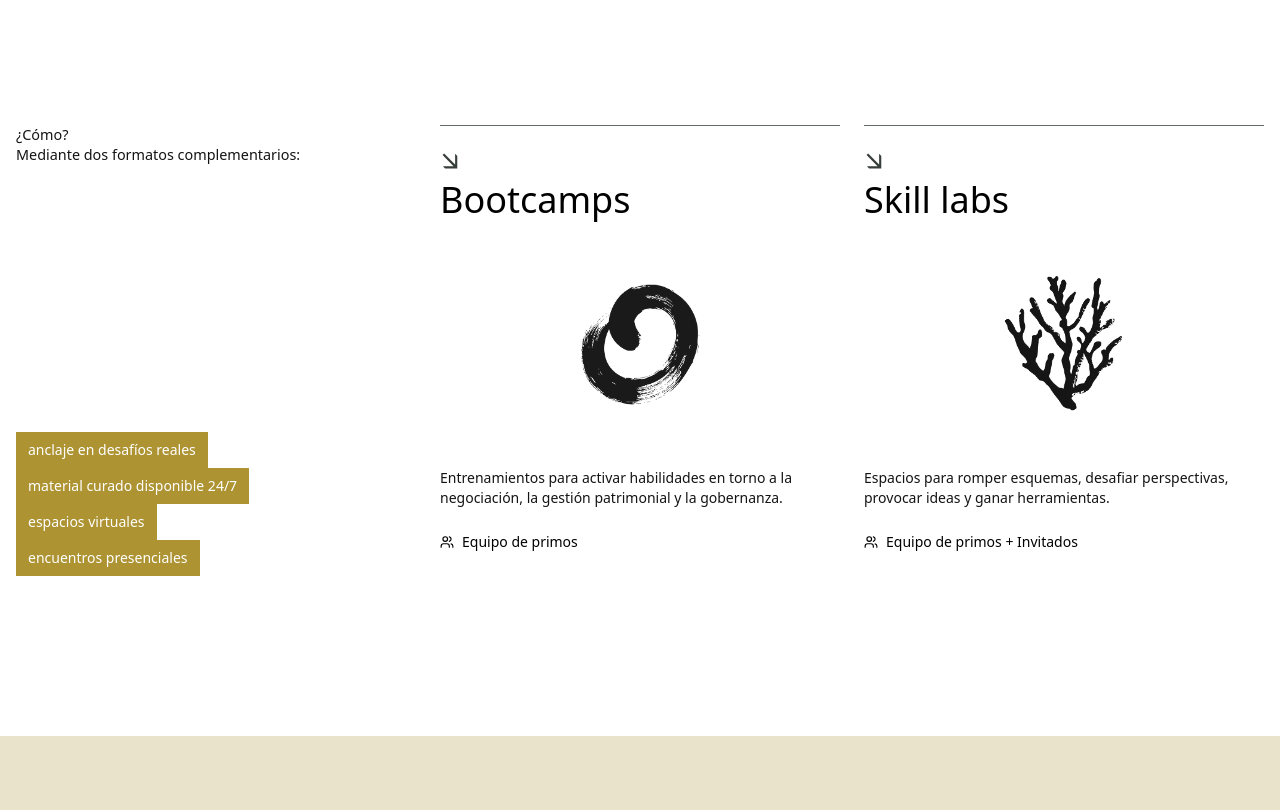
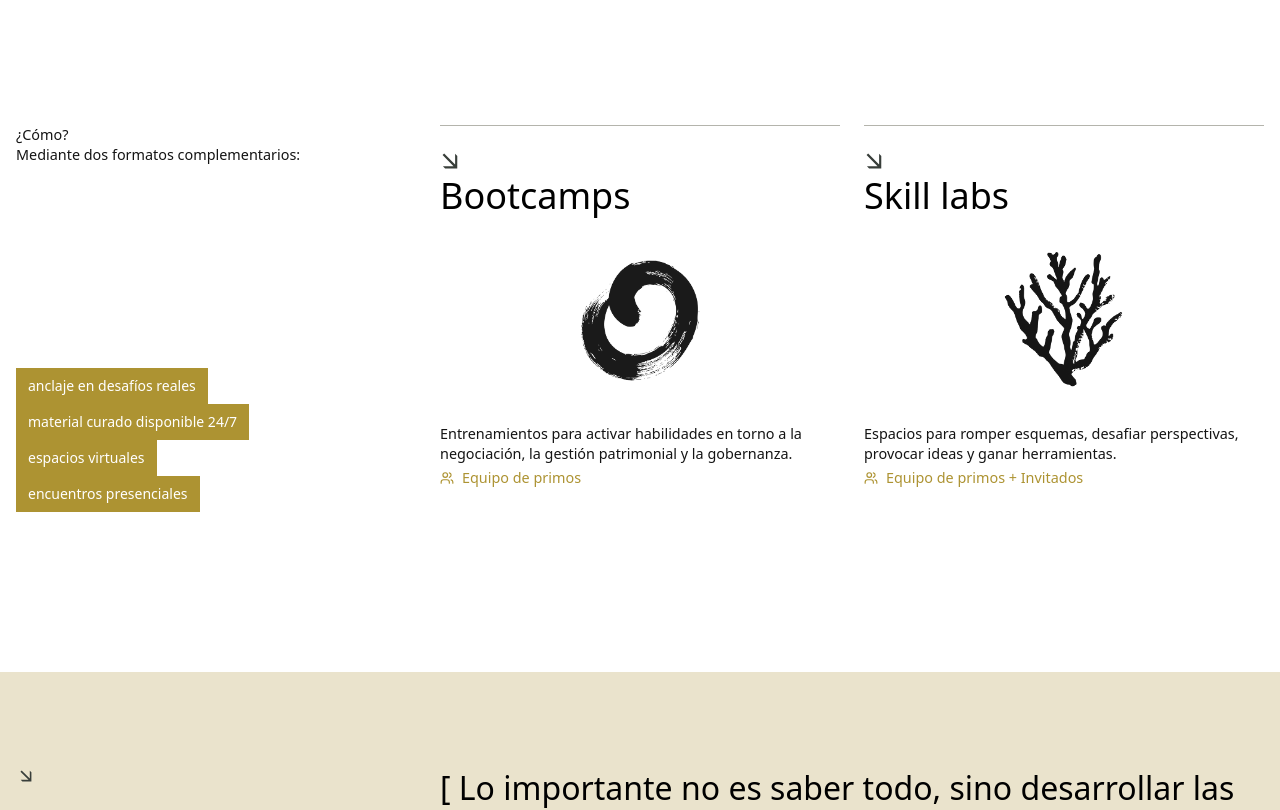
Before and after one commit to deadpine/nextgen, a Next.js app: page / in a window 1280 px wide. Shown: the part 1220-2030 px from the top of the page. Built offline with nearby package versions, Linux system fonts and the light colour scheme.

Commit message:
Update Card.tsx

```diff
--- a/src/components/Card.tsx
+++ b/src/components/Card.tsx
@@ -10,12 +10,10 @@ interface CardProps {
 
 export default function Card({ title, image, description, participants }: CardProps) {
   return (
-    <div className="overflow-hidden w-full flex flex-col gap-6 py-6 border-t border-gray-500">
+    <div className="overflow-hidden w-full flex flex-col gap-1 py-6 border-t border-gray-200">
 
-      <div>
-        <Image src="/images/arrow-down.svg" alt="Arrow down" width={20} height={20} className="mb-2" />
-        <h2>{title}</h2>
-      </div>
+      <Image src="/images/arrow-down.svg" alt="Arrow down" width={20} height={20} />
+      <h2>{title}</h2>
 
       <div className="w-full min-h-50 flex flex-col items-center justify-center relative">
         <Image
@@ -26,11 +24,11 @@ export default function Card({ title, image, description, participants }: CardPr
           className="h-auto"
         />
       </div>
-      <p className="text-sm">{description}</p>
+      <p>{description}</p>
       {participants && (
-        <div className="flex items-center gap-2 text-sm">
+        <div className="flex items-center gap-2 text-green-500">
           <Users className="w-3.5 h-3.5" />
-          <span>{participants}</span>
+          <p className="text-green-500">{participants}</p>
         </div>
       )}
     </div>
```
